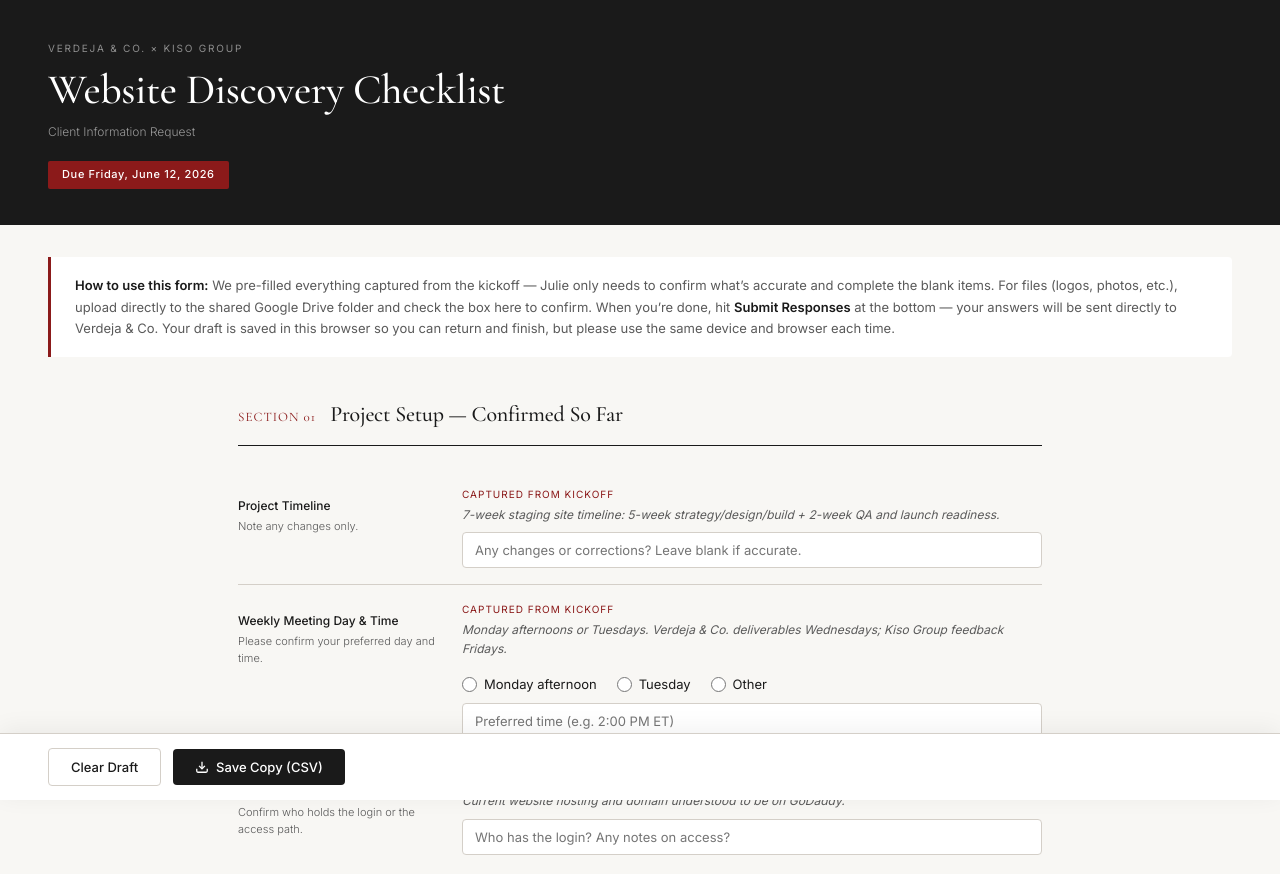
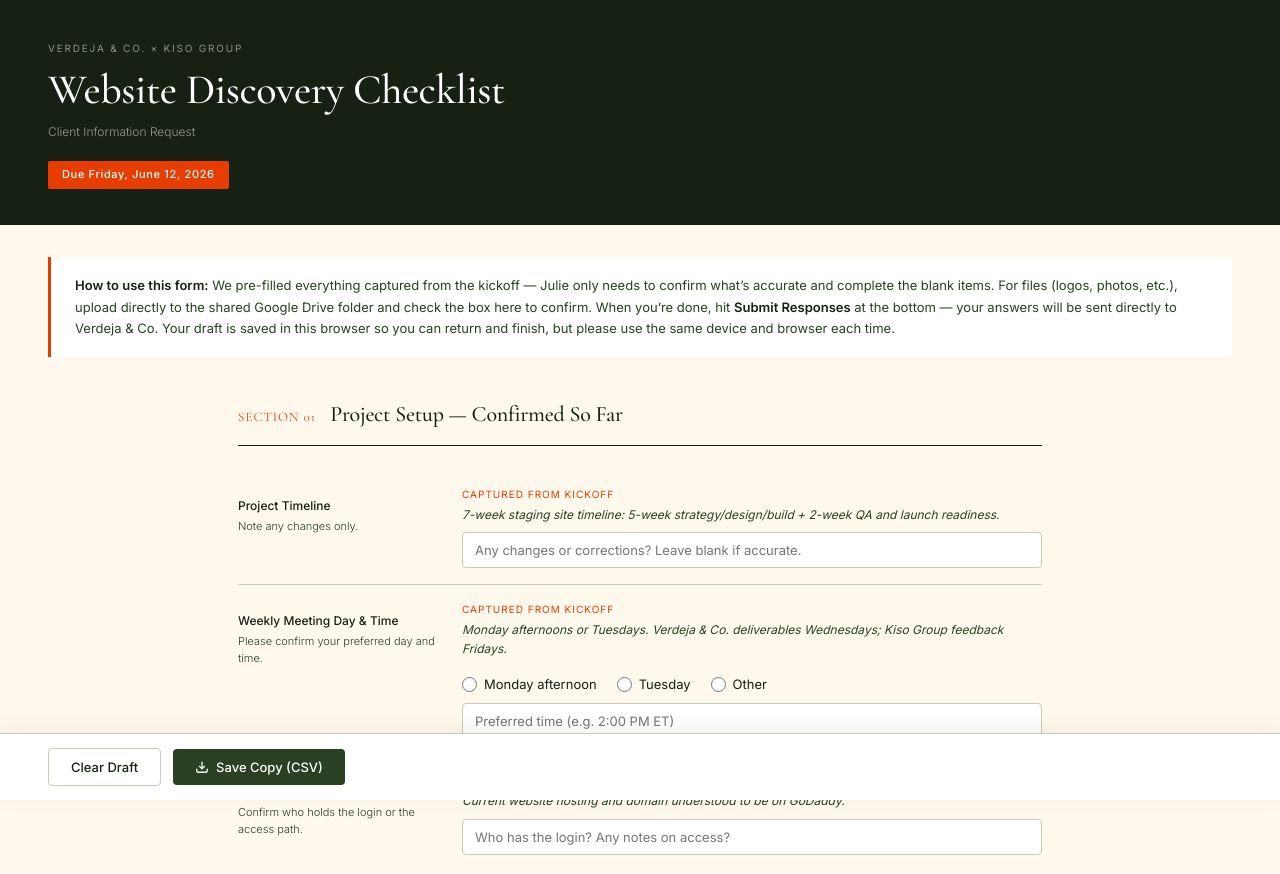
Before and after one commit to verdejaandco/kisogroup_website_discoverychecklist, a plain HTML site: page index.html in a window 1280 px wide. Shown: the top 874 px of the page. Drawn offline with nearby package versions, Linux system fonts and the light colour scheme.

Commit message:
Update index.html
adding brand colors

```diff
--- a/index.html
+++ b/index.html
@@ -6,10 +6,20 @@
 <title>Kiso Group | Website Discovery Checklist</title>
 <style>
   @import url('https://fonts.googleapis.com/css2?family=Cormorant+Garamond:ital,wght@0,400;0,500;0,600;1,400&family=Inter:wght@300;400;500;600&display=swap');
-  :root{--ink:#1a1a1a;--mid:#5a5a5a;--rule:#d4cfc8;--bg:#f8f7f4;--surface:#fff;--accent:#8b1a1a;--success:#2d6a4f;--radius:4px;}
+  :root{
+    --ink:#162114;
+    --mid:#294022;
+    --rule:#cacabb;
+    --bg:#fff8ed;
+    --surface:#ffffff;
+    --accent:#e73d00;
+    --accent-dark:#c43200;
+    --success:#294022;
+    --radius:4px;
+  }
   *,*::before,*::after{box-sizing:border-box;margin:0;padding:0;}
   body{font-family:'Inter',sans-serif;font-size:14px;line-height:1.6;background:var(--bg);color:var(--ink);min-height:100vh;}
-  .site-header{background:var(--ink);color:white;padding:40px 48px 36px;}
+  .site-header{background:#162114;color:white;padding:40px 48px 36px;}
   .header-eyebrow{font-size:10px;letter-spacing:.18em;text-transform:uppercase;color:rgba(255,255,255,.5);margin-bottom:10px;}
   .header-title{font-family:'Cormorant Garamond',serif;font-size:clamp(28px,4vw,42px);font-weight:500;letter-spacing:-.01em;line-height:1.15;color:white;margin-bottom:8px;}
   .header-subtitle{font-size:12px;color:rgba(255,255,255,.55);font-weight:300;}
@@ -18,7 +28,7 @@
   .instructions strong{color:var(--ink);}
   main{max-width:900px;margin:0 auto;padding:40px 48px 100px;}
   .form-section{margin-bottom:56px;}
-  .section-header{display:flex;align-items:baseline;gap:14px;margin-bottom:24px;padding-bottom:12px;border-bottom:1px solid var(--ink);}
+  .section-header{display:flex;align-items:baseline;gap:14px;margin-bottom:24px;padding-bottom:12px;border-bottom:1px solid #162114;}
   .section-num{font-family:'Cormorant Garamond',serif;font-size:13px;font-weight:400;color:var(--accent);letter-spacing:.08em;text-transform:uppercase;flex-shrink:0;}
   .section-title{font-family:'Cormorant Garamond',serif;font-size:22px;font-weight:500;letter-spacing:-.01em;color:var(--ink);}
   .field-row{display:grid;grid-template-columns:200px 1fr;gap:16px 24px;padding:16px 0;border-bottom:1px solid var(--rule);align-items:start;}
@@ -44,7 +54,7 @@
   .notes-label{font-size:10px;letter-spacing:.08em;text-transform:uppercase;color:var(--mid);display:block;margin-bottom:4px;}
   .item-notes-wrap input[type="text"]{font-size:12px;padding:7px 10px;}
   .portfolio-table{width:100%;border-collapse:collapse;}
-  .portfolio-table th{font-size:10px;letter-spacing:.1em;text-transform:uppercase;color:var(--mid);font-weight:500;padding:8px 10px;text-align:left;background:#f0eeea;border-bottom:1px solid var(--rule);}
+  .portfolio-table th{font-size:10px;letter-spacing:.1em;text-transform:uppercase;color:var(--mid);font-weight:500;padding:8px 10px;text-align:left;background:#eae8df;border-bottom:1px solid var(--rule);}
   .portfolio-table td{padding:8px 6px;border-bottom:1px solid var(--rule);vertical-align:top;}
   .portfolio-table tr:last-child td{border-bottom:none;}
   .portfolio-table td:first-child{font-size:11px;color:var(--mid);font-weight:500;text-align:center;padding-top:12px;width:28px;}
@@ -70,14 +80,14 @@
   .btn:active{transform:scale(.98);}
   .btn-secondary{background:transparent;color:var(--ink);border:1px solid var(--rule);}
   .btn-secondary:hover{background:var(--bg);}
-  .btn-download{background:var(--ink);color:white;}
+  .btn-download{background:#294022;color:white;}
   .btn-download:hover{opacity:.85;}
   .draft-indicator{font-size:11px;color:var(--mid);margin-left:auto;display:flex;align-items:center;gap:5px;opacity:0;transition:opacity .3s;}
   .draft-indicator.show{opacity:1;}
   /* SUCCESS SCREEN */
   .success-screen{display:none;text-align:center;padding:80px 48px;}
   .success-screen.show{display:block;}
-  .success-icon{width:56px;height:56px;background:#edf6f1;border-radius:50%;display:flex;align-items:center;justify-content:center;margin:0 auto 20px;}
+  .success-icon{width:56px;height:56px;background:#e8ede6;border-radius:50%;display:flex;align-items:center;justify-content:center;margin:0 auto 20px;}
   .success-screen h2{font-family:'Cormorant Garamond',serif;font-size:28px;font-weight:500;margin-bottom:10px;}
   .success-screen p{font-size:13px;color:var(--mid);max-width:440px;margin:0 auto;}
   /* TOAST */
@@ -144,7 +154,7 @@
     .decision-item textarea{margin-top:4px;font-size:16px !important;}
 
     /* Strategic direction blocks */
-    .form-section [style*="background:#f5f3f0"]{
+    .form-section [style*="background:#f0ede6"]{
       padding:20px 16px !important;
     }
 
@@ -254,7 +264,7 @@
         <h2 class="section-title">Strategic Direction &mdash; Pre-filled from Intake</h2>
       </div>
 
-      <div style="background:#f5f3f0;border:1px solid var(--rule);border-radius:var(--radius);padding:28px 32px;margin-bottom:28px;">
+      <div style="background:#f0ede6;border:1px solid var(--rule);border-radius:var(--radius);padding:28px 32px;margin-bottom:28px;">
         <p style="font-size:10px;letter-spacing:.12em;text-transform:uppercase;color:var(--accent);margin-bottom:16px;font-weight:500;">Preliminary Strategic Direction — Please Review</p>
 
         <div style="display:flex;flex-direction:column;gap:22px;">
@@ -619,7 +629,7 @@
   <!-- Success screen (shown after Formspree redirect) -->
   <div class="success-screen" id="successScreen">
     <div class="success-icon">
-      <svg width="24" height="24" viewBox="0 0 24 24" fill="none" stroke="#2d6a4f" stroke-width="2.5"><polyline points="20 6 9 17 4 12"/></svg>
+      <svg width="24" height="24" viewBox="0 0 24 24" fill="none" stroke="#294022" stroke-width="2.5"><polyline points="20 6 9 17 4 12"/></svg>
     </div>
     <h2>Responses submitted.</h2>
     <p>Thank you, Julie. Verdeja &amp; Co. has been notified and will follow up ahead of your next meeting.</p>
```
